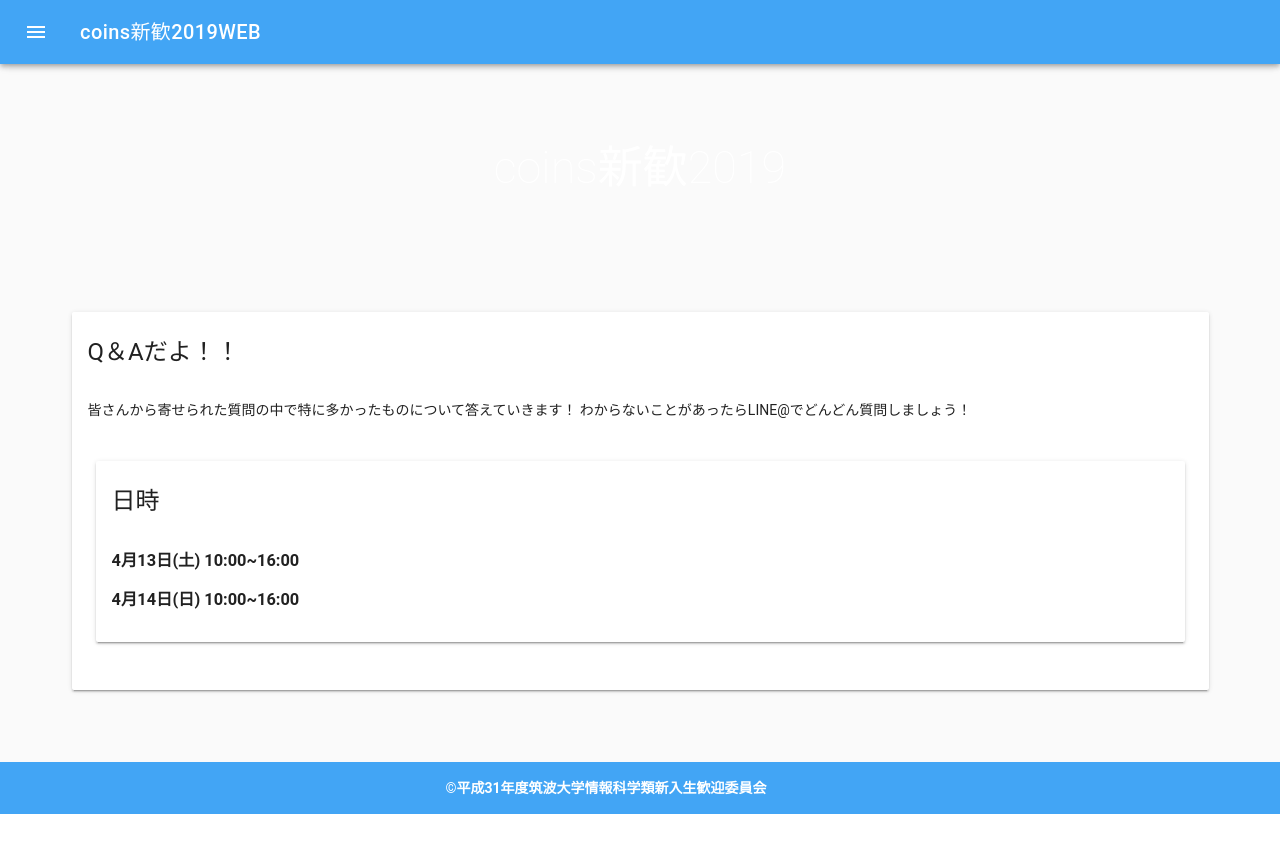
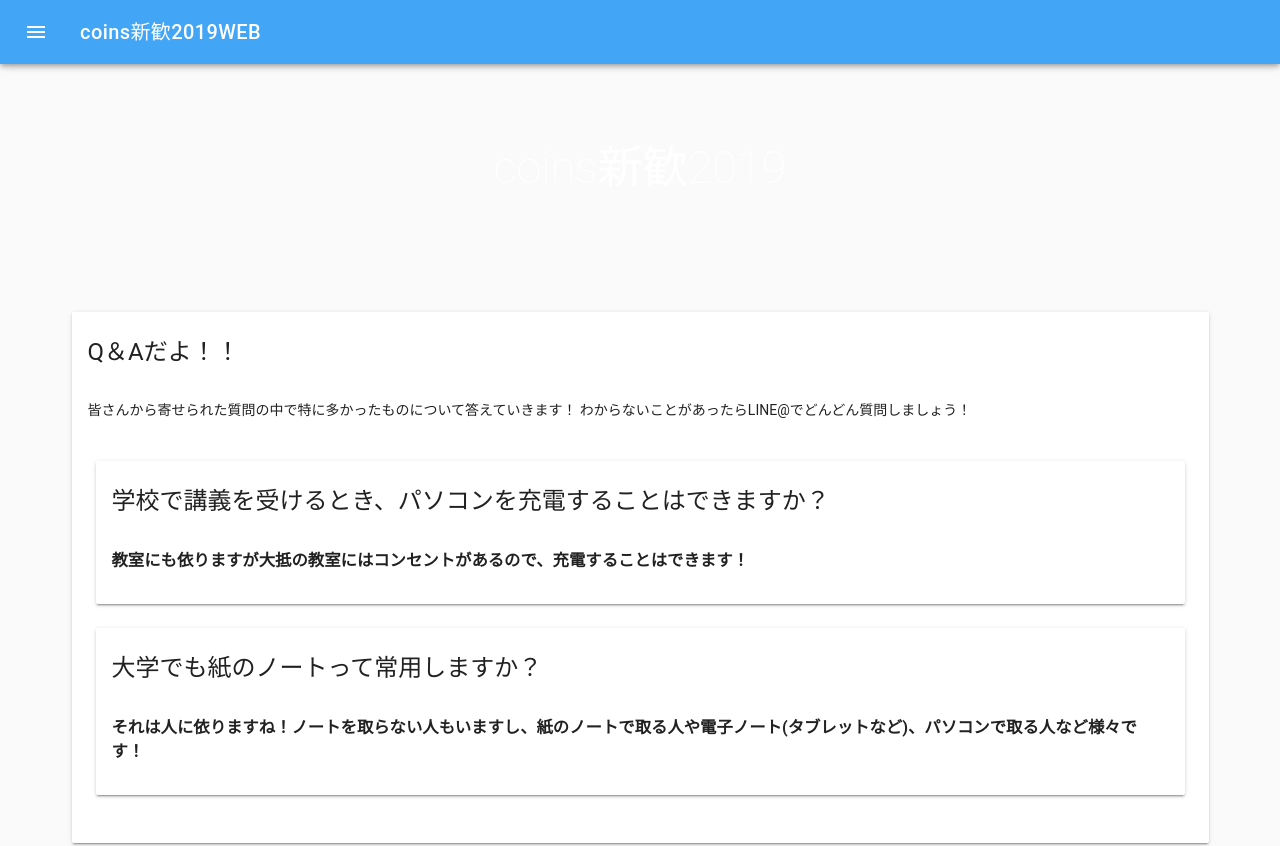
Before and after one commit to takonasu/shinkan2019, a Vue app: page /#/question in a window 1280 px wide. Shown: the top 846 px of the page. Before the commit the page ends 814 px from the top, so only its background shows below. Built offline with nearby package versions, Linux system fonts and the light colour scheme.

Commit message:
add:v-forで書けた！(真似しただけ)

```diff
--- a/src/components/question.vue
+++ b/src/components/question.vue
@@ -15,15 +15,14 @@
         </v-card-text>
 
         <v-container>
-          <v-card class="mb-4">
+          <v-card class="mb-4" v-for="n in question_lists" v-bind:key="n.id">
             <v-card-title primary-title>
               <div>
-                <h3 class="headline mb-0">日時</h3>
+                <h3 class="headline mb-0">{{ n.question }}</h3>
               </div>
             </v-card-title>
             <v-card-text>
-              <h3>4月13日(土) 10:00~16:00</h3>
-              <h3>4月14日(日) 10:00~16:00</h3>
+              <h3>{{ n.answer }}</h3>
             </v-card-text>
           </v-card>
         </v-container>
@@ -46,8 +45,8 @@ export default {
         },
         {
           id: 2,
-          title: "大学でも紙のノートって常用しますか？",
-          text:
+          question: "大学でも紙のノートって常用しますか？",
+          answer:
             "それは人に依りますね！ノートを取らない人もいますし、紙のノートで取る人や電子ノート(タブレットなど)、パソコンで取る人など様々です！"
         }
       ],
```
